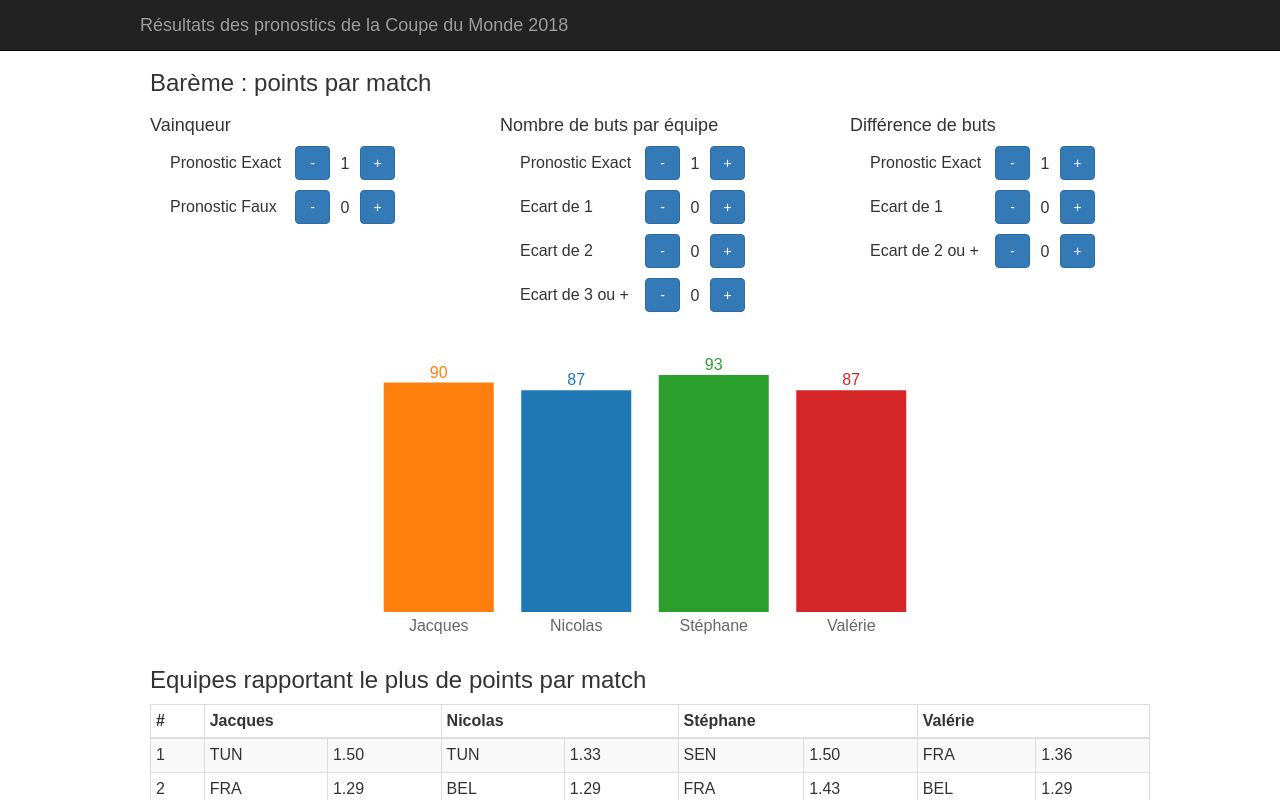
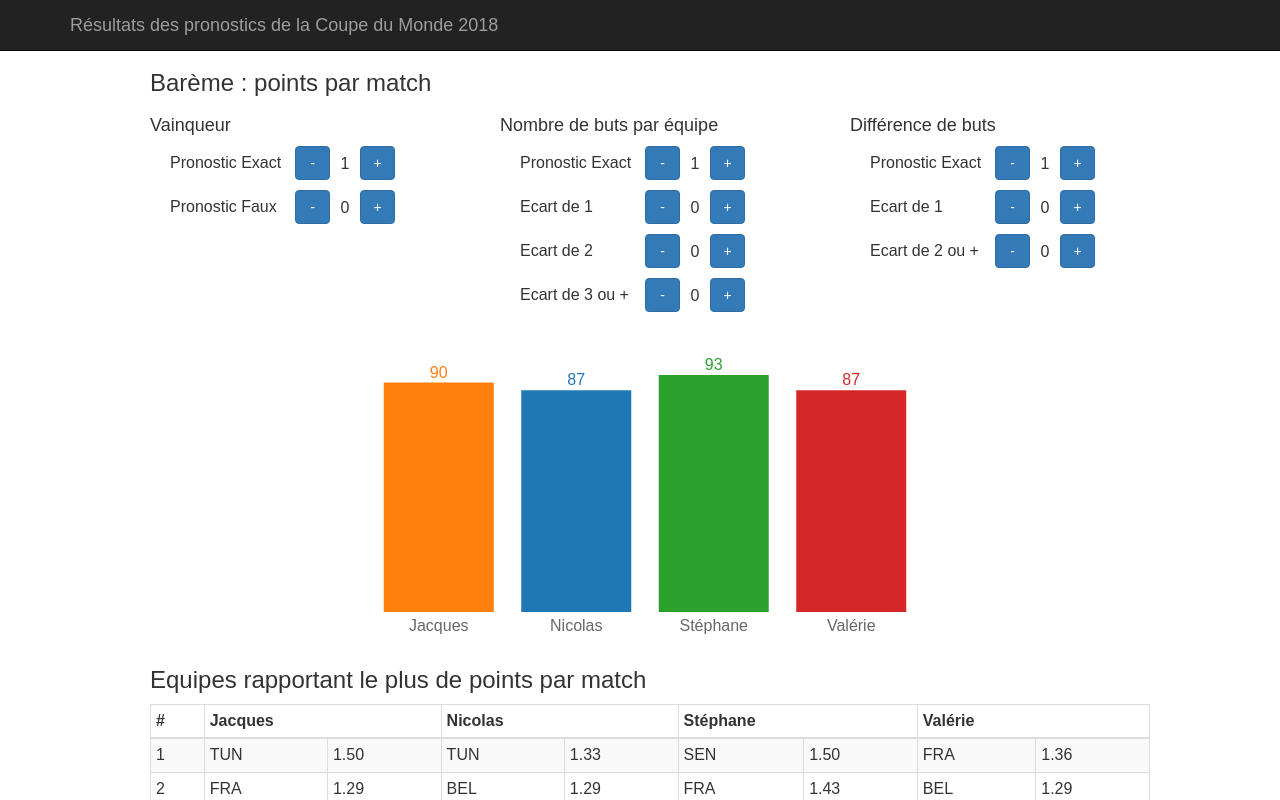
Before and after one commit to StephGbzh/pronos-graph, a React (Create React App) app: page / in a window 1280 px wide. Shown: the top 800 px of the page. Built offline with nearby package versions, Linux system fonts and the light colour scheme.

Commit message:
Remove useless Navbar.Toggle

```diff
--- a/src/components/App.jsx
+++ b/src/components/App.jsx
@@ -66,11 +66,10 @@ class App extends Component {
     return (
       <div className="App">
         <Navbar inverse fixedTop>
-          <Navbar.Header style={{ marginLeft: 70 }}>
+          <Navbar.Header>
             <Navbar.Brand>
               <span>Résultats des pronostics de la Coupe du Monde 2018</span>
             </Navbar.Brand>
-            <Navbar.Toggle />
           </Navbar.Header>
         </Navbar>
         <BaremeSettings bareme={bareme} setBaremeValue={this.setBaremeValue} />
```
